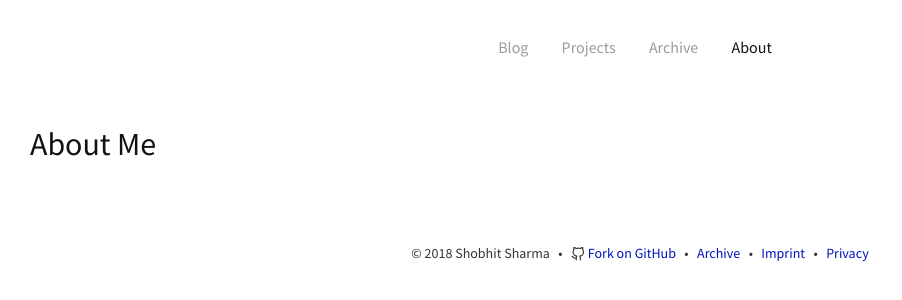
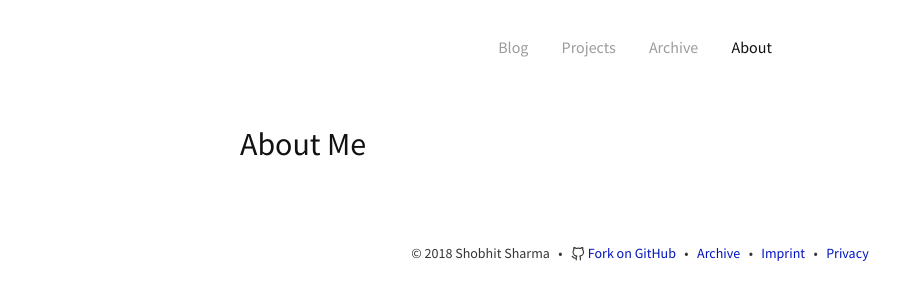
Before and after one commit to shobhitsharma/shobh.it, a Jekyll site: the page built from about.md, in a window 1280 px wide. Shown: the top 300 px of the page, without its empty margins (0-902 px from the left). Built offline with Jekyll 4.4.1, drawn with Linux system fonts in a browser that asks for light colours; comment, search, counter and statistics services are not loaded.

Commit message:
Minor updates

```diff
--- a/_layouts/page.html
+++ b/_layouts/page.html
@@ -12,7 +12,7 @@ layout: page
     {% include header.html %}
 
     <main class="page-content" aria-label="Content">
-      <div class="wrapper">
+      <div class="wrapper page-wrapper">
         {{ content }}
       </div>
     </main>
--- a/_sass/custom/_content.scss
+++ b/_sass/custom/_content.scss
@@ -1,6 +1,10 @@
 $title-color: #111;
 $title-inactive-color: #9c9c9c;
 $post-meta-color: #666666;
+
+.page-wrapper {
+  max-width: $content-width;
+}
 
 .page-content {
   .home {
```
